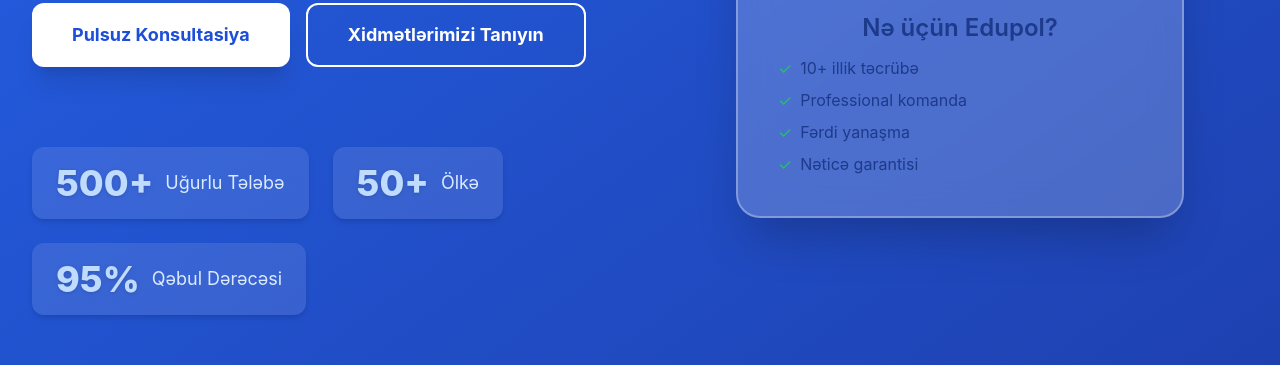
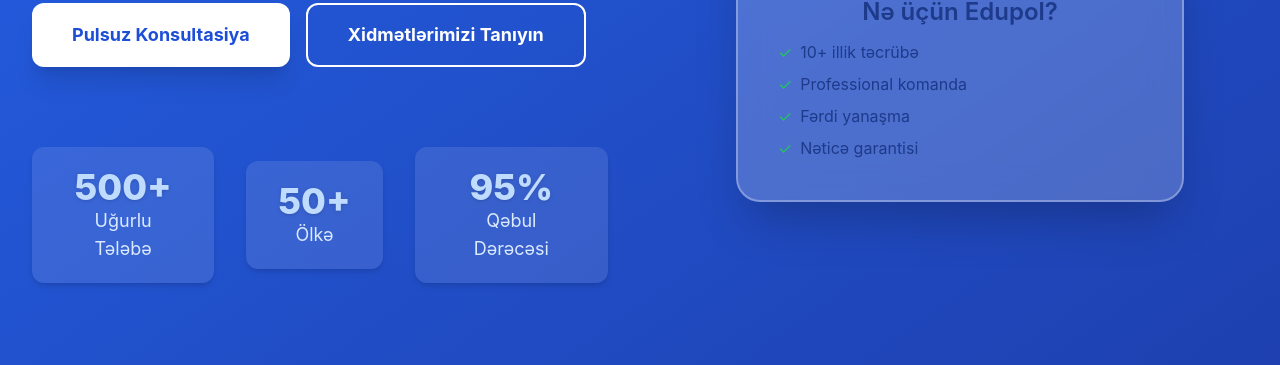
Before and after one commit to Faridmammad/edupol-study-abroad, a React (Create React App) app: page / in a window 1280 px wide. Shown: the part 576-941 px from the top of the page. Built offline with nearby package versions, Linux system fonts and the light colour scheme.

Commit message:
Fixed minor css

```diff
--- a/src/components/Hero.tsx
+++ b/src/components/Hero.tsx
@@ -70,7 +70,7 @@
 
           {/* Stats */}
           <motion.div
-            className="flex flex-wrap gap-6 pt-10"
+  className="flex flex-col sm:flex-row justify-center items-center gap-8 pt-10 text-center"
   initial={{ opacity: 0, y: 20 }}
   animate={{ opacity: 1, y: 0 }}
   transition={{ duration: 0.8, delay: 0.3 }}
@@ -82,15 +82,16 @@
   ].map((stat, i) => (
     <div
       key={i}
-                className="flex items-center gap-3 bg-white/10 rounded-xl px-6 py-4 shadow-md hover:bg-white/20 transition-colors"
+      className="bg-white/10 rounded-xl px-8 py-5 shadow-md hover:bg-white/20 transition-colors"
     >
-                <span className="text-3xl md:text-4xl font-extrabold text-primary-200 drop-shadow">
+      <p className="text-3xl md:text-4xl font-extrabold text-primary-200 drop-shadow">
         {stat.value}
-                </span>
-                <span className="text-base md:text-lg text-primary-100">{stat.label}</span>
+      </p>
+      <p className="text-base md:text-lg text-primary-100">{stat.label}</p>
     </div>
   ))}
 </motion.div>
+
         </motion.div>
 
         {/* Right Illustration */}
```
Lines whose indentation alone changed are shown as unchanged.
